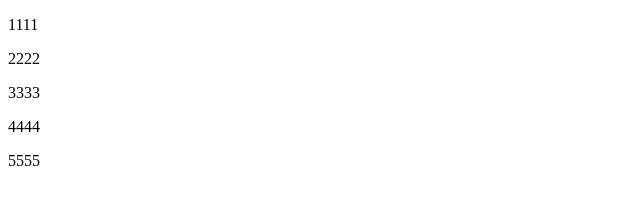
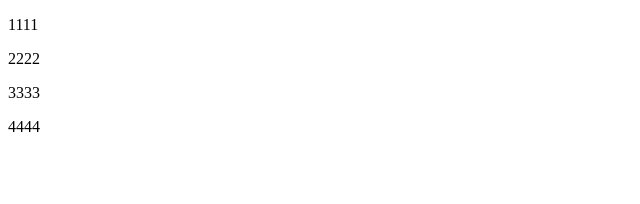
Before and after one commit to yanlijuan/learngit, a plain HTML site: page index/index.html in a window 1280 px wide. Shown: the full height of the page, 0-640 px from the left. Drawn offline with Linux system fonts and the light colour scheme.

Commit message:
Revert "5-3"
This reverts commit 5852b89cc146fa8db207ffcce814d4539d03e192.

```diff
--- a/index/index.html
+++ b/index/index.html
@@ -12,6 +12,5 @@
 <p>2222</p>
 <p>3333</p>
 <p>4444</p>
-<p>5555</p>
 </body>
 </html>
```
